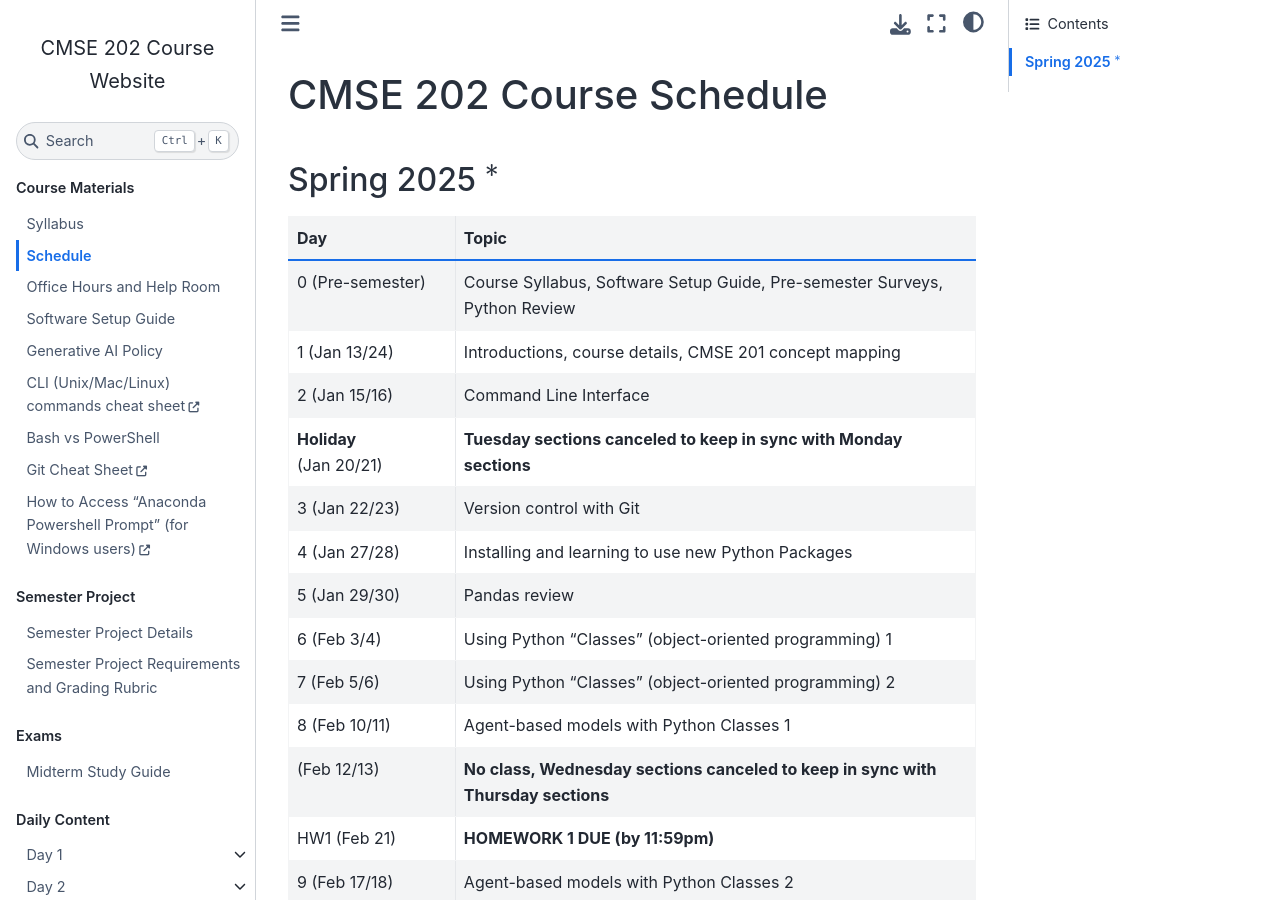
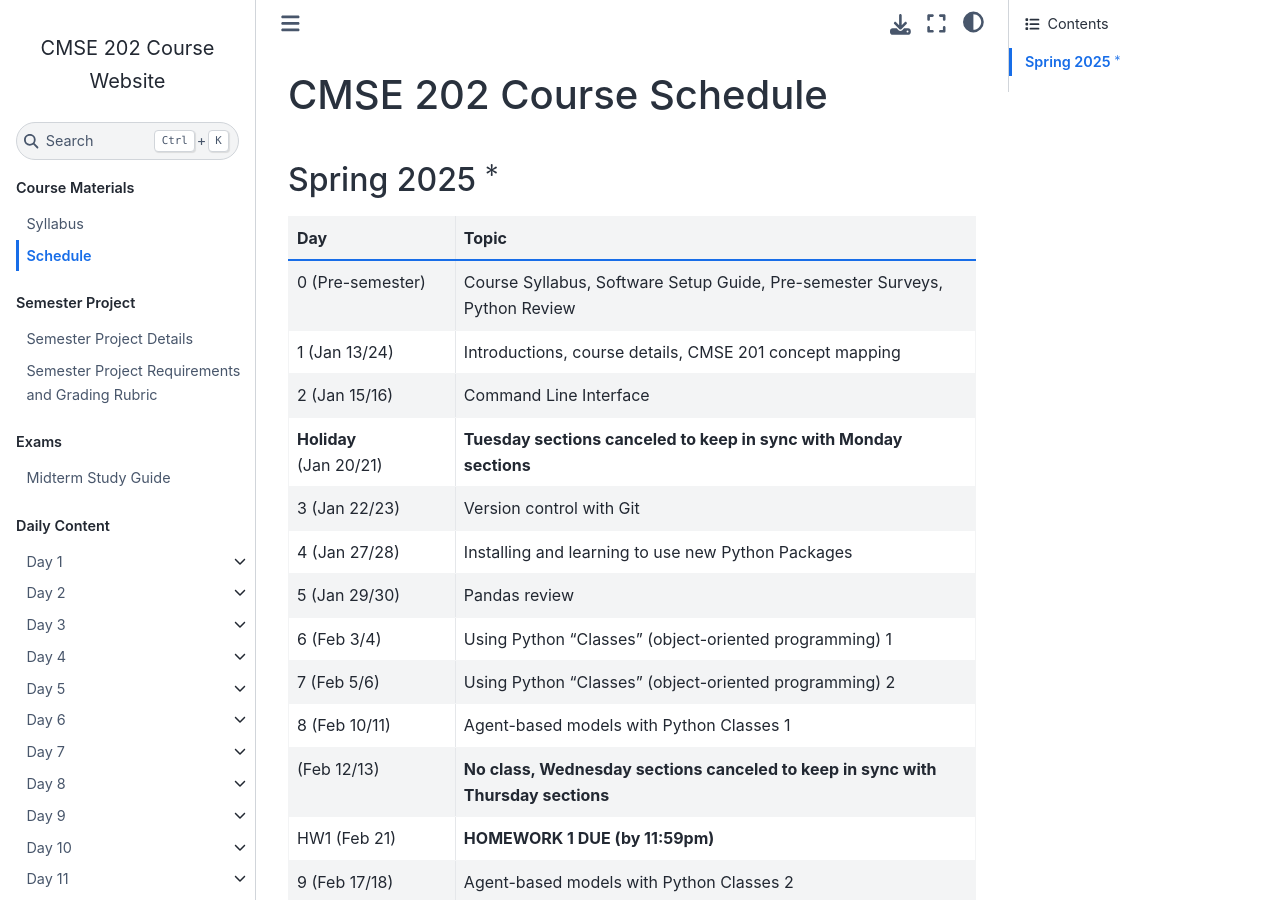
Before and after one commit to huichiayu/nth_mse.github.io, a Jupyter Book: the page built from course_materials/CMSE202_Calendar.md, in a window 1280 px wide and 900 px high. Built offline with Jupyter Book 1.0.4 settings and Sphinx 7.4.7 and the Sphinx Book theme 1.1.4, drawn with Linux system fonts in a browser that asks for light colours; pages that are not in the unit, such as notebooks, are missing from menus; some of the changed lines change nothing that is shown.

Commit message:
modif toc

```diff
--- a/_toc.yml
+++ b/_toc.yml
@@ -9,22 +9,22 @@ parts:
         title: Syllabus
       - file: course_materials/CMSE202_Calendar.md
         title: Schedule
-      - file: course_materials/CMSE202_HelpRoomCalendar.md
-        title: Office Hours and Help Room
-      - file: course_materials/SoftwareSetupGuide.md
-        title: Software Setup Guide
-      - file: course_materials/CMSE202_GenerativeAI_Policy.md
-        title: Generative AI Policy
-      - url: https://upload.wikimedia.org/wikipedia/commons/7/79/Unix_command_cheatsheet.pdf
-        title: CLI (Unix/Mac/Linux) commands cheat sheet
-      - file: course_materials/BashVsPowershell_CheatSheet.md
-        title: Bash vs PowerShell
-      - url: https://wac-cdn.atlassian.com/dam/jcr:e7e22f25-bba2-4ef1-a197-53f46b6df4a5/SWTM-2088_Atlassian-Git-Cheatsheet.pdf?cdnVersion=525
-        title: Git Cheat Sheet
-      - url: https://raw.githubusercontent.com/msu-cmse-courses/cmse202-supplemental-data/main/documents/How-to-Access-Anaconda-Powershell-Prompt.pdf
-        title: How to Access “Anaconda Powershell Prompt” (for Windows users)
-      - file: course_materials/Pull_Request_Guide.ipynb
-        title: Pull Request Guide
+#       - file: course_materials/CMSE202_HelpRoomCalendar.md
+#         title: Office Hours and Help Room
+#       - file: course_materials/SoftwareSetupGuide.md
+#         title: Software Setup Guide
+#       - file: course_materials/CMSE202_GenerativeAI_Policy.md
+#         title: Generative AI Policy
+#       - url: https://upload.wikimedia.org/wikipedia/commons/7/79/Unix_command_cheatsheet.pdf
+#         title: CLI (Unix/Mac/Linux) commands cheat sheet
+#       - file: course_materials/BashVsPowershell_CheatSheet.md
+#         title: Bash vs PowerShell
+#       - url: https://wac-cdn.atlassian.com/dam/jcr:e7e22f25-bba2-4ef1-a197-53f46b6df4a5/SWTM-2088_Atlassian-Git-Cheatsheet.pdf?cdnVersion=525
+#         title: Git Cheat Sheet
+#       - url: https://raw.githubusercontent.com/msu-cmse-courses/cmse202-supplemental-data/main/documents/How-to-Access-Anaconda-Powershell-Prompt.pdf
+#         title: How to Access “Anaconda Powershell Prompt” (for Windows users)
+#       - file: course_materials/Pull_Request_Guide.ipynb
+#         title: Pull Request Guide
 
   - caption: Semester Project
     chapters:
```
